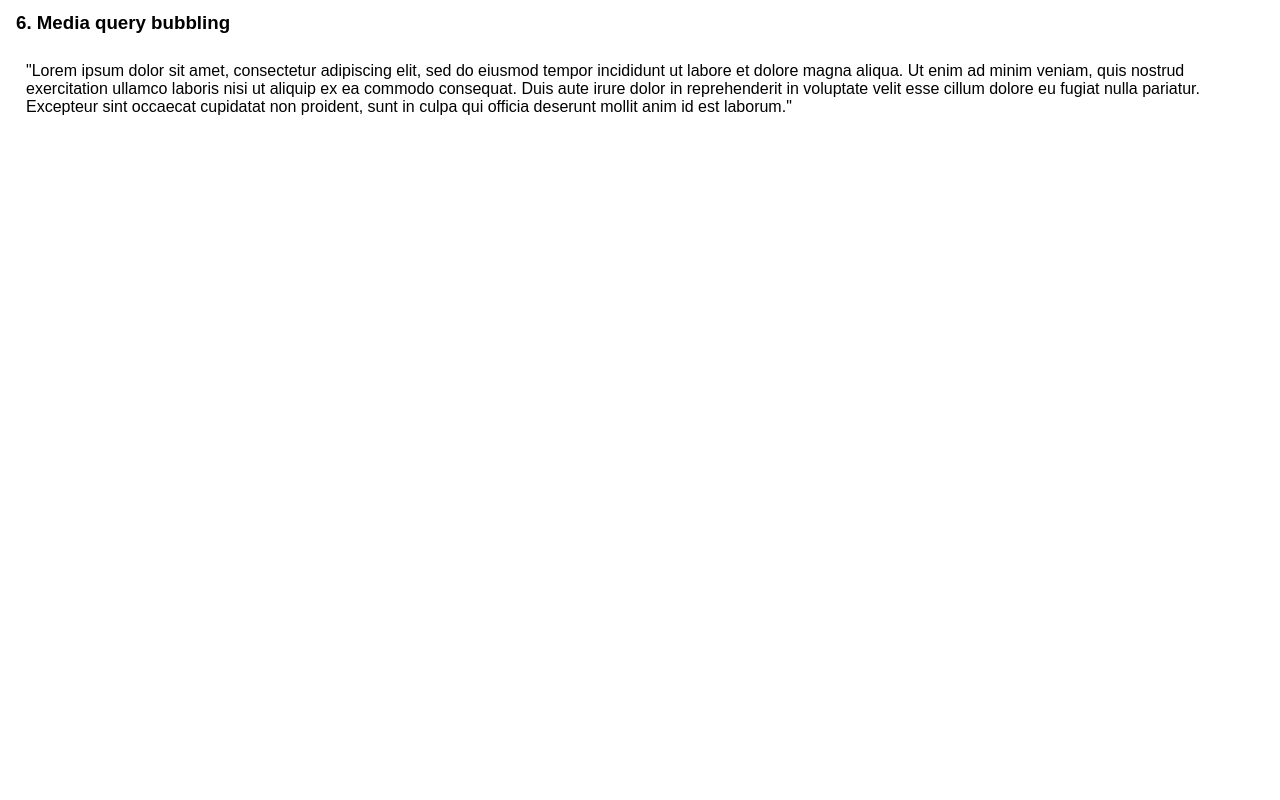
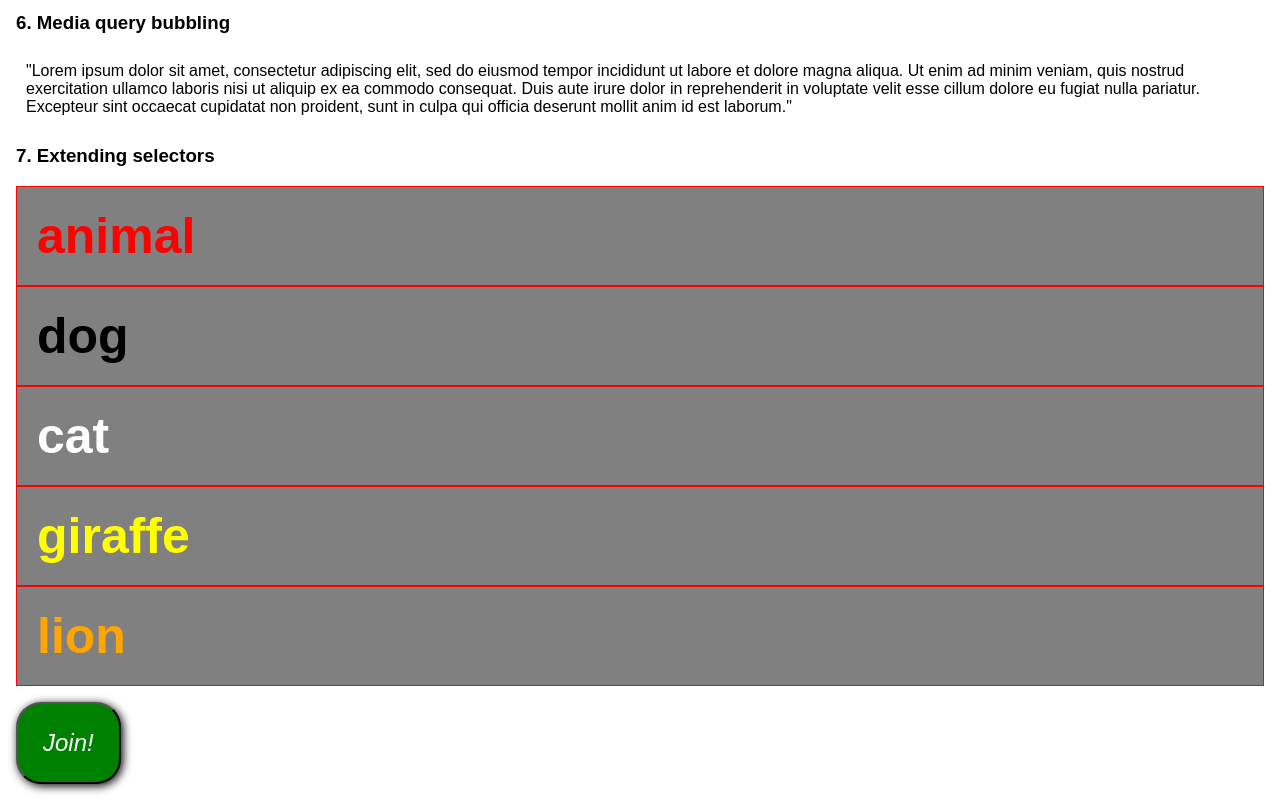
Before and after one commit to gvnn/sassy-corgi, a React (Create React App) app: page / in a window 1280 px wide. Shown: the part 1976-2776 px from the top of the page. Before the commit the page ends 2134 px from the top, so only its background shows below. Built offline with nearby package versions, Linux system fonts and the light colour scheme.

Commit message:
Add slide 7

```diff
--- a/src/App.js
+++ b/src/App.js
@@ -55,6 +55,15 @@ class App extends Component {
               mollit anim id est laborum."
             </p>
           </article>
+          <h3>7. Extending selectors</h3>
+          <div className="animal">animal</div>
+          <div className="dog">dog</div>
+          <div className="cat">cat</div>
+          <div className="giraffe">giraffe</div>
+          <div className="lion">lion</div>
+          <div className="join-actions">
+            <button className="join-button">Join!</button>
+          </div>
         </div>
       </div>
     );
--- a/src/styles/screen.scss
+++ b/src/styles/screen.scss
@@ -9,6 +9,7 @@ $debug: false;
 @import "./slides/4_content-blocks.scss";
 @import "./slides/5_control.scss";
 @import "./slides/6_media.scss";
+@import "./slides/7_extend.scss";
 
 body {
   margin: 0;
--- /dev/null
+++ b/src/styles/slides/7_extend.scss
@@ -0,0 +1,64 @@
+@mixin animal() {
+  background: gray;
+  border: 1px solid red;
+  font-weight: bold;
+  font-size: 50px;
+  color: red;
+  padding: 20px;
+}
+.animal {
+  @include animal;
+}
+.cat {
+  @extend .animal;
+  color: white;
+}
+.dog {
+  @extend .animal;
+  color: black;
+}
+
+// Notice in the compiled how only the last property (color) is different, the rest is the same.
+// With a mixin, as we define more types of animals,
+// the amount of repeated style properties in the CSS output keeps growing
+
+// Placeholder selectors
+
+%animal {
+  @include animal;
+}
+// Because %animal is just a placeholder selector, it's disappeared from the output
+
+.giraffe {
+  @extend %animal;
+  color: yellow;
+}
+.lion {
+  @extend %animal;
+  color: orange;
+}
+
+// Selector multiple inheritance
+%mfw-standing-out {
+  font-size: 150%;
+  font-style: italic;
+  padding: 25px;
+}
+%mfw-slightly-shadowed {
+  box-shadow: black 2px 2px 10px;
+}
+%mfw-rounded {
+  border-radius: 25px;
+}
+
+// in the application files:
+.join-actions {
+  padding-top: 1em;
+}
+.join-button {
+  @extend %mfw-standing-out;
+  @extend %mfw-slightly-shadowed;
+  @extend %mfw-rounded;
+  background: green;
+  color: white;
+}
```
